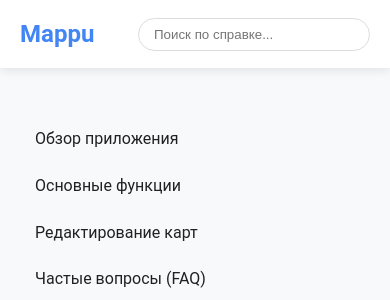
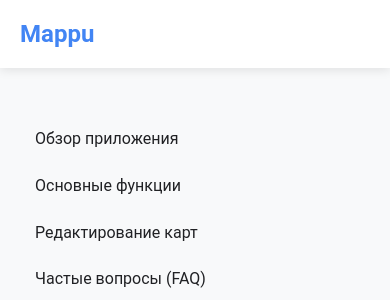
Before and after one commit to legSeor29/Mappu, a Django app: template MainApp/templates/help.html in a window 390 px wide. Shown: the top 300 px of the page. Run offline with Django 5.2, Linux system fonts and the light colour scheme; the template is opened without the code that fills it, so the values that code supplies are empty.

Commit message:
Edit help.html

```diff
--- a/MainApp/templates/help.html
+++ b/MainApp/templates/help.html
@@ -51,13 +51,6 @@
             font-size: 24px;
             font-weight: 700;
             color: var(--primary-color);
-        }
-
-        .search-box {
-            width: 300px;
-            padding: 8px 15px;
-            border: 1px solid var(--border-color);
-            border-radius: 24px;
         }
 
         .sidebar {
@@ -192,10 +185,6 @@
                 position: static;
                 margin-bottom: 30px;
             }
-
-            .search-box {
-                width: 200px;
-            }
         }
     </style>
 </head>
@@ -203,7 +192,6 @@
     <header>
         <div class="header-content">
             <div class="logo">Mappu</div>
-            <input type="text" class="search-box" placeholder="Поиск по справке...">
         </div>
     </header>
 
```
